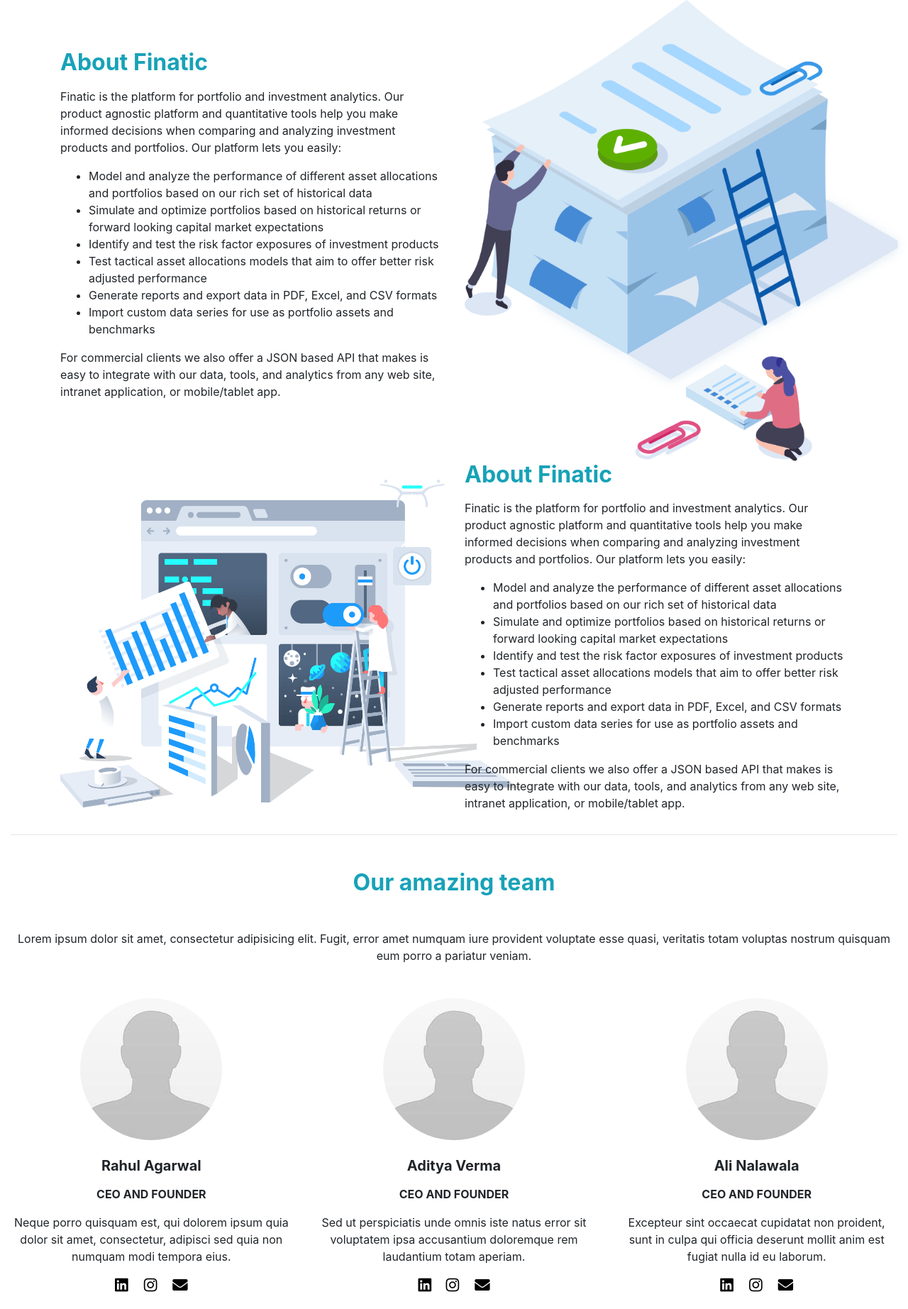
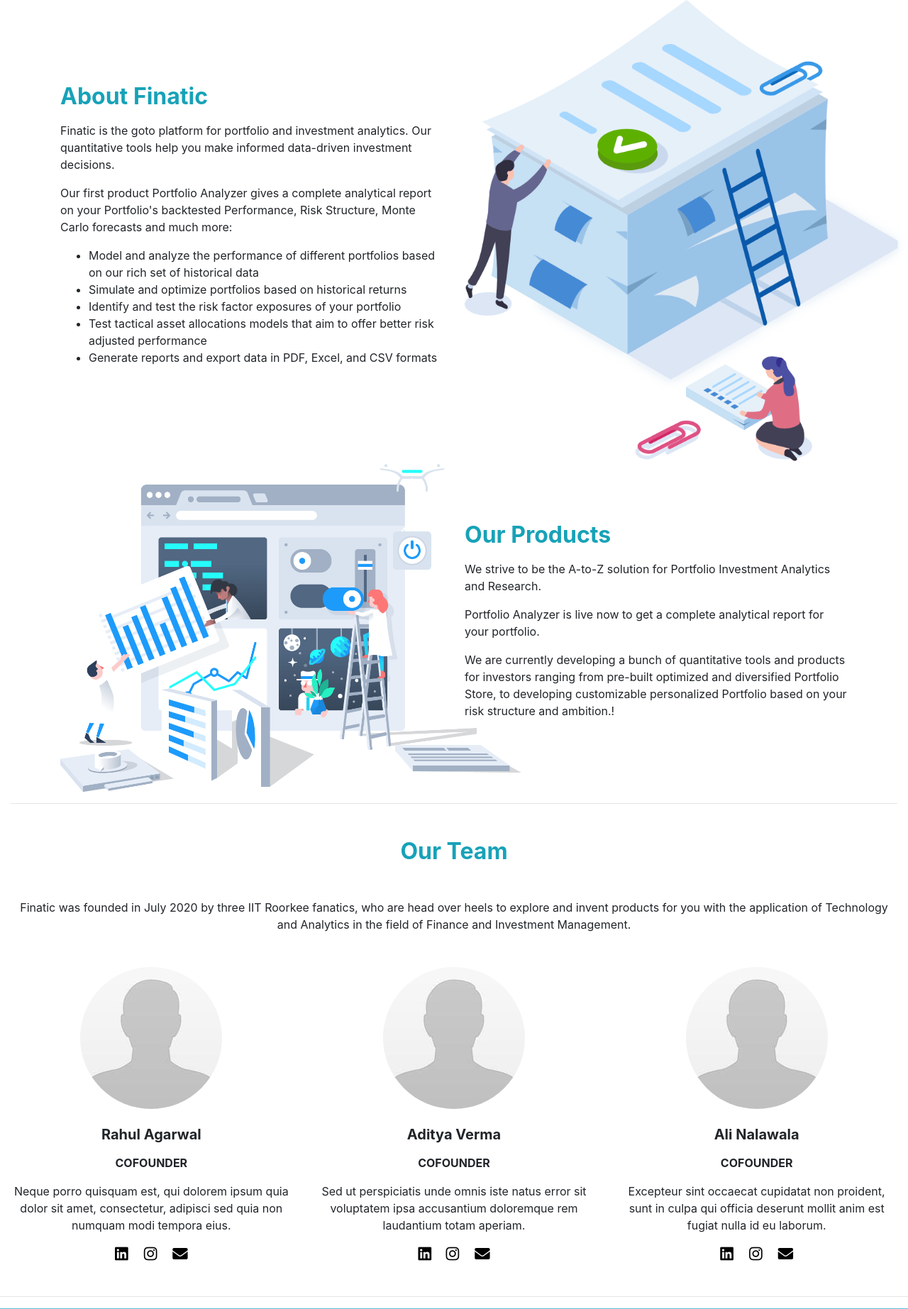
Before and after one commit to Finatic/Finatic, a Django app: page /about in a window 1280 px wide. Shown: the part 68-1913 px from the top of the page at 71% size. Run offline with Django 3.2, Linux system fonts and the light colour scheme; some libraries are stand-ins or nearby versions.

Commit message:
Content Change

```diff
--- a/web/templates/about.html
+++ b/web/templates/about.html
@@ -13,27 +13,19 @@
     <div class="row d-flex align-items-center">
         <div class="col-lg-6">
             <h2 class="text-info h1-responsive  font-weight-bold pb-2">About Finatic</h2>
-            <p>Finatic is the platform for portfolio and investment analytics.
-                Our product agnostic
-                platform and quantitative tools help you make informed decisions when comparing and analyzing investment
-                products
-                and portfolios. Our platform lets you easily:</p>
+            <p>Finatic is the goto platform for portfolio and investment analytics.
+                Our quantitative tools help you make informed data-driven investment decisions.</p>
+            <p>Our first product Portfolio Analyzer gives a complete analytical report on your Portfolio's backtested
+                Performance, Risk Structure, Monte Carlo forecasts and much more:</p>
             <ul>
-                <li>Model and analyze the performance of different asset allocations and portfolios based on our rich
+                <li>Model and analyze the performance of different portfolios based on our rich
                     set of
                     historical data</li>
-                <li>Simulate and optimize portfolios based on historical returns or forward looking capital market
-                    expectations
-                </li>
-                <li>Identify and test the risk factor exposures of investment products</li>
+                <li>Simulate and optimize portfolios based on historical returns</li>
+                <li>Identify and test the risk factor exposures of your portfolio</li>
                 <li>Test tactical asset allocations models that aim to offer better risk adjusted performance</li>
                 <li>Generate reports and export data in PDF, Excel, and CSV formats</li>
-                <li>Import custom data series for use as portfolio assets and benchmarks
-                </li>
             </ul>
-            <p>For commercial clients we also offer a JSON based API that makes is easy to integrate with our data,
-                tools, and
-                analytics from any web site, intranet application, or mobile/tablet app.</p>
         </div>
         <div class="col-lg-6 text-right d-lg-block d-none d-sm-none d-md-none">
             <img decoding="async" importance="low" loading="lazy" src="{%static 'images/about-image.png'%}"
@@ -50,28 +42,12 @@
                 class="cornered-image" alt="about-image" style="max-height: 650px; max-width:650px;">
         </div>
         <div class="col-lg-6">
-            <h2 class="text-info h1-responsive  font-weight-bold pb-2">About Finatic</h2>
-            <p>Finatic is the platform for portfolio and investment analytics.
-                Our product agnostic
-                platform and quantitative tools help you make informed decisions when comparing and analyzing investment
-                products
-                and portfolios. Our platform lets you easily:</p>
-            <ul>
-                <li>Model and analyze the performance of different asset allocations and portfolios based on our rich
-                    set of
-                    historical data</li>
-                <li>Simulate and optimize portfolios based on historical returns or forward looking capital market
-                    expectations
-                </li>
-                <li>Identify and test the risk factor exposures of investment products</li>
-                <li>Test tactical asset allocations models that aim to offer better risk adjusted performance</li>
-                <li>Generate reports and export data in PDF, Excel, and CSV formats</li>
-                <li>Import custom data series for use as portfolio assets and benchmarks
-                </li>
-            </ul>
-            <p>For commercial clients we also offer a JSON based API that makes is easy to integrate with our data,
-                tools, and
-                analytics from any web site, intranet application, or mobile/tablet app.</p>
+            <h2 class="text-info h1-responsive  font-weight-bold pb-2">Our Products</h2>
+            <p>We strive to be the A-to-Z solution for Portfolio Investment Analytics and Research.</p>
+            <p>Portfolio Analyzer is live now to get a complete analytical report for your portfolio.</p>
+            <p>We are currently developing a bunch of quantitative tools and products for investors
+                ranging from pre-built optimized and diversified Portfolio Store, to developing customizable
+                personalized Portfolio based on your risk structure and ambition.!</p>
         </div>
 
     </div>
@@ -85,11 +61,11 @@
 <section class="team-section text-center my-5">
 
     <!-- Section heading -->
-    <h2 class="text-info h1-responsive font-weight-bold my-5">Our amazing team</h2>
+    <h2 class="text-info h1-responsive font-weight-bold my-5">Our Team</h2>
     <!-- Section description -->
-    <p class="w-responsive mx-auto mb-5">Lorem ipsum dolor sit amet, consectetur adipisicing elit.
-        Fugit, error amet numquam iure provident voluptate esse quasi, veritatis totam voluptas nostrum quisquam
-        eum porro a pariatur veniam.</p>
+    <p class="w-responsive mx-auto mb-5">Finatic was founded in July 2020 by three IIT Roorkee fanatics, who are
+        head over heels to explore and invent products for you with the application of Technology
+    and Analytics in the field of Finance and Investment Management. </p>
 
     <!-- Grid row -->
     <div class="row">
@@ -100,7 +76,7 @@
                 <img src="{%static 'images/profile_pic.jpg'%}" class="rounded-circle z-depth-1" alt="Sample avatar">
             </div>
             <h5 class="font-weight-bold mt-4 mb-3">Rahul Agarwal</h5>
-            <p class="text-uppercase blue-text"><strong>CEO and Founder</strong></p>
+            <p class="text-uppercase blue-text"><strong>CoFounder</strong></p>
             <p class="grey-text">Neque porro quisquam est, qui dolorem ipsum quia dolor sit amet, consectetur,
                 adipisci sed quia non numquam modi tempora eius.</p>
             <ul class="list-unstyled mb-0">
@@ -126,7 +102,7 @@
                 <img src="{%static 'images/profile_pic.jpg'%}" class="rounded-circle z-depth-1" alt="Sample avatar">
             </div>
             <h5 class="font-weight-bold mt-4 mb-3">Aditya Verma</h5>
-            <p class="text-uppercase blue-text"><strong>CEO and Founder</strong></p>
+            <p class="text-uppercase blue-text"><strong>CoFounder</strong></p>
             <p class="grey-text">Sed ut perspiciatis unde omnis iste natus error sit voluptatem ipsa accusantium
                 doloremque rem laudantium totam aperiam.</p>
             <ul class="list-unstyled mb-0">
@@ -151,7 +127,7 @@
                 <img src="{%static 'images/profile_pic.jpg'%}" class="rounded-circle z-depth-1" alt="Sample avatar">
             </div>
             <h5 class="font-weight-bold mt-4 mb-3">Ali Nalawala</h5>
-            <p class="text-uppercase blue-text"><strong>CEO and Founder</strong></p>
+            <p class="text-uppercase blue-text"><strong>CoFounder</strong></p>
             <p class="grey-text">Excepteur sint occaecat cupidatat non proident, sunt in culpa qui officia deserunt
                 mollit anim est fugiat nulla id eu laborum.</p>
             <ul class="list-unstyled mb-0">
--- a/web/templates/footer.html
+++ b/web/templates/footer.html
@@ -29,14 +29,28 @@
 
             <div class="col-md-2 mb-md-0 mb-2 ml-auto">
                 <!-- Links -->
+                <h5>Company</h5>
+
+                <ul class="list-unstyled" style="text-decoration: none;">
+                    <li class="">
+                        <a href="{%url 'about'%}">About Us</a>
+                    </li>
+                    <li>
+                        <a href="#">Blogs</a>
+                    </li>
+                    <li>
+                        <a href="#">Partners</a>
+                    </li>
+                </ul>
+            </div>
+
+            <div class="col-md-2 mb-md-0 mb-2 ml-auto">
+                <!-- Links -->
                 <h5>Products</h5>
 
                 <ul class="list-unstyled" style="text-decoration: none;">
                     <li class="">
-                        <a href="#">Portfolio Analyzer</a>
-                    </li>
-                    <li>
-                        <a href="{% url 'your_portfolio' %}">Portfolio Optimizer</a>
+                        <a href="{% url 'your_portfolio' %}">Portfolio Analyzer</a>
                     </li>
                     <li>
                         <a href="#">Portfolio Creator</a>
--- a/web/templates/navbar.html
+++ b/web/templates/navbar.html
@@ -19,13 +19,7 @@
 
             {% if user.is_authenticated %}
             <li class="nav-item">
-                <a class="nav-link" href="#"><i class="fa fa-upload"></i> Analyze Portfolio</a>
-            </li>
-            {%endif%}
-
-            {% if user.is_authenticated %}
-            <li class="nav-item">
-                <a class="nav-link" href="{% url 'your_portfolio' %}"><i class="fa fa-upload"></i> Optimize Portfolio</a>
+                <a class="nav-link" href="{% url 'your_portfolio' %}"><i class="fa fa-upload"></i> Analyze Portfolio</a>
             </li>
             {%endif%}
 
```
Also changed, not shown: web/templates/product/portfolio.html (+9 -28 lines).
